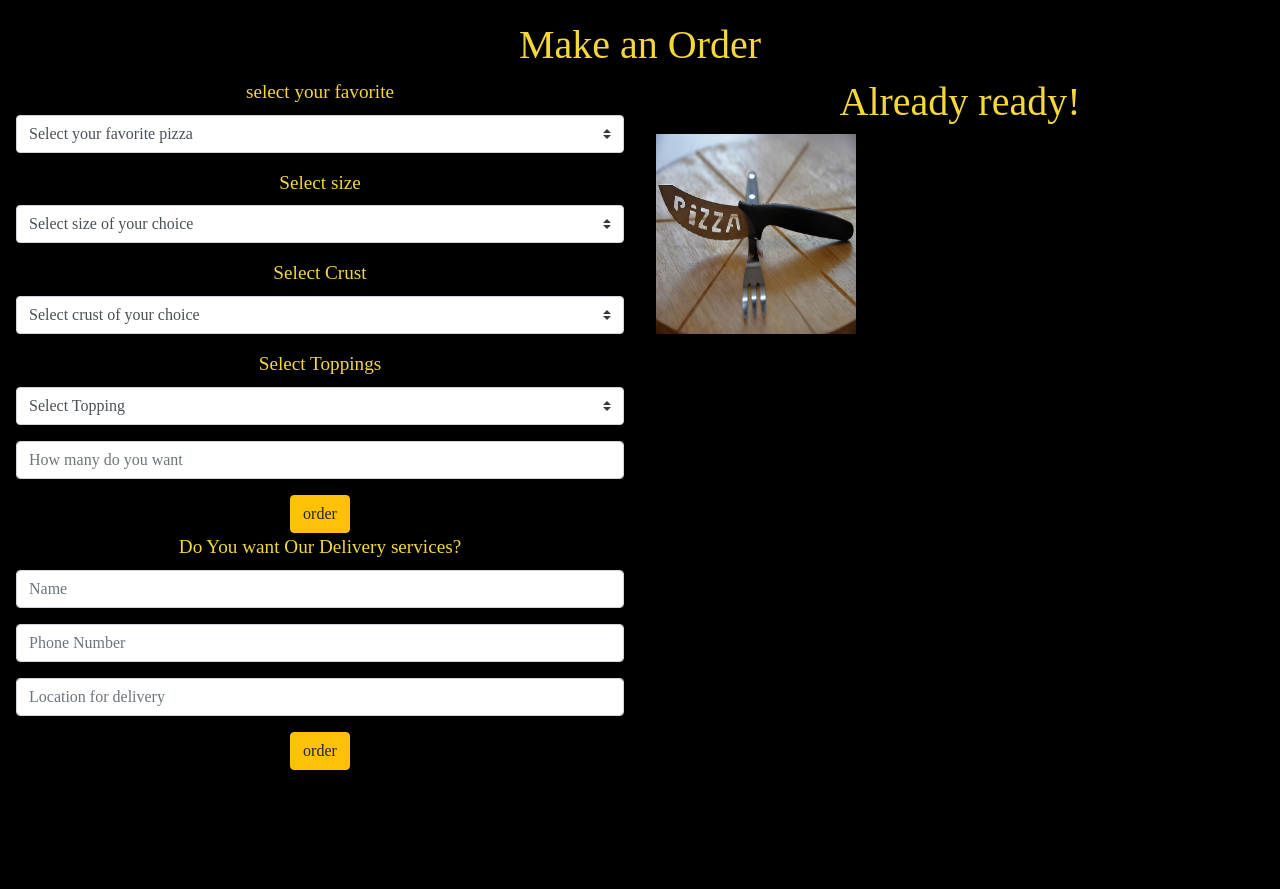
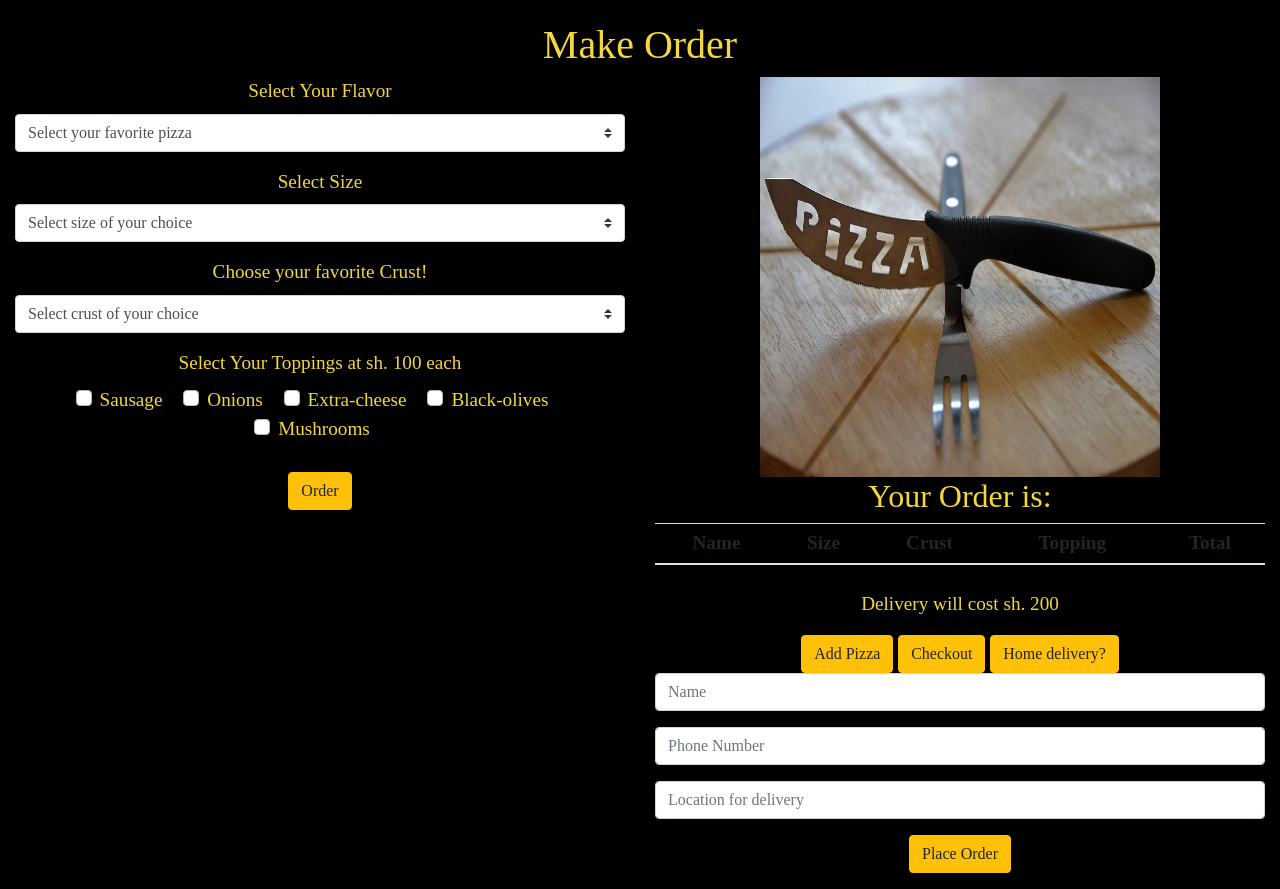
Before and after one commit to Virginia202/PizzarieBay, a plain HTML site: page order.html in a window 1280 px wide. Shown: the part 947-1836 px from the top of the page. Before the commit the page ends 1734 px from the top, so only its background shows below. Drawn offline with nearby package versions, Linux system fonts and the light colour scheme; a web font is replaced by a local one.

Commit message:
changed form structure

```diff
--- a/order.html
+++ b/order.html
@@ -120,14 +120,21 @@
 
     </div>
 
-    <div class="container-fluid three">
-        <h1>Make an Order</h1>
+
+
+    <div class="container-fluid" id="make-order">
+        <div class="order-overlay">
+          <div class="controls-top text-center" id="Order-now">
+
+          </div>
+          <h1>Make Order</h1>
           <div class="row">
               <div class="col-sm-5 col-md-6">
-                <div class="card">
+                  <card>
                 <form action="">
-                    <label for="select">select your favorite</label>
-                    <select class="browser-default custom-select custom-select-md mb-3" id="type">
+                    <label for="select">Select Your Flavor</label>
+                    <select class="browser-default custom-select custom-select-md mb-3 name">
+
                         <option value="0">Select your favorite pizza</option>
                             <option value="Pepperoni Pizza">Pepperoni Pizza</option>
                             <option value="Margherita Pizza">Margherita Pizza</option>
@@ -139,65 +146,101 @@
                             <option value="Meat Pizza">Meat Pizza</option>
                             <option value="Cheese Pizza">Cheese Pizza</option>
                     </select>
-                    <label for="select">Select size</label>
+                  <label for="select">Select Size</label>
                   <select class="browser-default custom-select custom-select-md mb-3" id="size">
                      <option value="0">Select size of your choice</option>
-                        <option value="small">Small Pizza: 8-10 inches with 6 slices.Ksh.640</option>
-                        <option value="medium">Medium Pizza: 12 inches with 8 slices.Ksh.840</option>
-                        <option value="large">Large Pizza: 14 inch with 10 slices.Ksh.1200</option>
-                        <option value="x-large">Extra-large Pizza: 16-18 inch with 12 slices.Ksh.1600</option>
-
+                            <option value="small">Small Pizza</option>
+                            <option value="medium">Medium Pizza</option>
+                            <option value="large">Large Pizza</option>
+                            <option value="x-large">Extra-large</option>
                   </select>
-                    <label for="select">Select Crust</label>
+                  <label for="crust">Choose your favorite Crust!</label>
                     <select class="browser-default custom-select custom-select-md mb-3" id="crust">
                          <option value="0">Select crust of your choice</option>
-                        <option value="Cheese-Stuffed Crust ">Cheese-Stuffed Crust </option>
-                        <option value=" Pizza Bagels"> Pizza Bagels</option>
-                        <option value=" Flatbread"> Flatbread</option>
-                        <option value="Thin Crust">Thin Crust</option>
-                        <option value="Thick Crust">Thick Crust</option>
+                            <option value="Cheese-Stuffed">Cheese-Stuffed Crust </option>
+                            <option value="Pizza-Bagels"> Pizza Bagels</option>
+                            <option value="Flatbread"> Flatbread</option>
+                            <option value="Thin-Crust">Thin Crust</option>
+                            <option value="Thick-Crust">Thick Crust</option>
                             <option value="Glutten-free">Glutten-free</option>
                     </select>
-                    <label for="select">Select Toppings</label>
-                    <select class="browser-default custom-select custom-select-md mb-3" id="toppings">
-                        <option value="0">Select Topping</option>
-                        <option value="Pepperoni">Pepperoni</option>
-                        <option value="Mushrooms">Mushrooms</option>
-                        <option value="Onions">Onions</option>
-                        <option value="Sausage">Sausage</option>
-                        <option value="Extra cheese">Extra cheese</option>
-                        <option value="Black olive">Black olive</option>
-                        <option value="Green peppers">Green peppers</option>
-                        <option value="Pineapple">Pineapple</option>
-                    </select>
-                    <input type="number" id="quantity" class="form-control mb-3" placeholder="How many do you want">
-                    <button type="submit" class="btn btn-warning">order</button>
-                    <br>
-                    <label for="select">Do You want Our Delivery services?</label>
+                  <label for="Toppings">Select Your Toppings at sh. 100 each</label><br>
+                    <div class="custom-control custom-checkbox custom-control-inline">
+                      <input type="checkbox" class="custom-control-input" id="Sausage" value="Sausage" name="toppings">
+                      <label class="custom-control-label" for="Sausage">Sausage</label>
+                    </div>
+                    <div class="custom-control custom-checkbox custom-control-inline">
+                      <input type="checkbox" class="custom-control-input" id="Onions" value="Onions" name="toppings">
+                      <label class="custom-control-label" for="Onions">Onions</label>
+                    </div>
+                    <div class="custom-control custom-checkbox custom-control-inline">
+                        <input type="checkbox" class="custom-control-input" id="Extra-cheese" value="Extra-cheese cheese" name="toppings">
+                        <label class="custom-control-label" for="Extra-cheese">Extra-cheese</label>
+                      </div>
+                    <div class="custom-control custom-checkbox custom-control-inline">
+                        <input type="checkbox" class="custom-control-input" id="Black-olives" value="Black-olives" name="toppings">
+                        <label class="custom-control-label" for="Black-olives">Black-olives</label>
+                      </div>
+                    <div class="custom-control custom-checkbox custom-control-inline">
+                      <input type="checkbox" class="custom-control-input" id="Mushrooms" value="Mushrooms" name="toppings">
+                      <label class="custom-control-label" for="Mushrooms">Mushrooms</label>
+                    </div>
+                    <br><br>
+                  <button type="submit" class="btn btn-warning order">Order</button>
+
+                </form>
+                  </card>
+              </div>
+              <div class="col-sm-7 col-md-6">
+                <div id="image">
+                  <img src="./Images/pizza-cutlery-2789429_1920.jpg" width="400px" height="400px" alt="">
+                </div>
+                <div class="pizzarie">
+                  <h2>Your Order is:</h2>
+                  <div id="your-orders">
+                    <table class="table table-sm  pizzatable">
+                      <thead>
+                        <tr>
+                          <th scope="col">Name</th>
+                          <th scope="col">Size</th>
+                          <th scope="col">Crust</th>
+                          <th scope="col">Topping</th>
+                          <th scope="col">Total</th>
+                        </tr>
+                      </thead>
+                      <tbody id="ordersmade">
+                        <tr>
+                          <td id="pizzaname"></td>
+                          <td id="pizzasize"></td>
+                          <td id="pizzacrust"></td>
+                          <td id="pizzatopping"></td>
+                          <td id="totals"></td>
+                        </tr>
+                      </tbody>
+                    </table>
+                    <p id="pizzatotal"></p>
+                    <p id="totalbill"></p>
+                    <p id="addedprice">Delivery will cost sh. 200</p>
+                    <p id="finallmessage"></p>
+                  </div>
+                  <button class="btn btn-warning addPizza">Add Pizza</button>
+                  <button class="btn btn-warning" id="checkout">Checkout</button>
+                  <button class="btn btn-warning deliver">Home delivery?</button>
+                </div>
+                <div class="delivery">
+                    <form action="">
                       <div class="form-group">
                         <input type="text" id="name" class="form-control mb-3" placeholder="Name">
                         <input type="number" id="phone" class="form-control mb-3" placeholder="Phone Number">
                         <input type="text" id="location" class="form-control mb-3" placeholder="Location for delivery">
-                        <button type="submit" class="btn btn-warning">order</button>
+                        <button class="btn btn-warning" id="final-order">Place Order</button>
                       </div>
                     </form>
                 </div>
               </div>
-
-            <div class="col-sm-7 col-md-6">
-                <div class="card">
-                    <h1>Already ready!</h1>
-                    <img src="./Images/pizza-cutlery-2789429_1920.jpg" width="200px" height="200px" alt="">
           </div>
         </div>
       </div>
-    </div>
-
-
-
-
-
-
 
 
 
```
Lines whose indentation alone changed are shown as unchanged.
